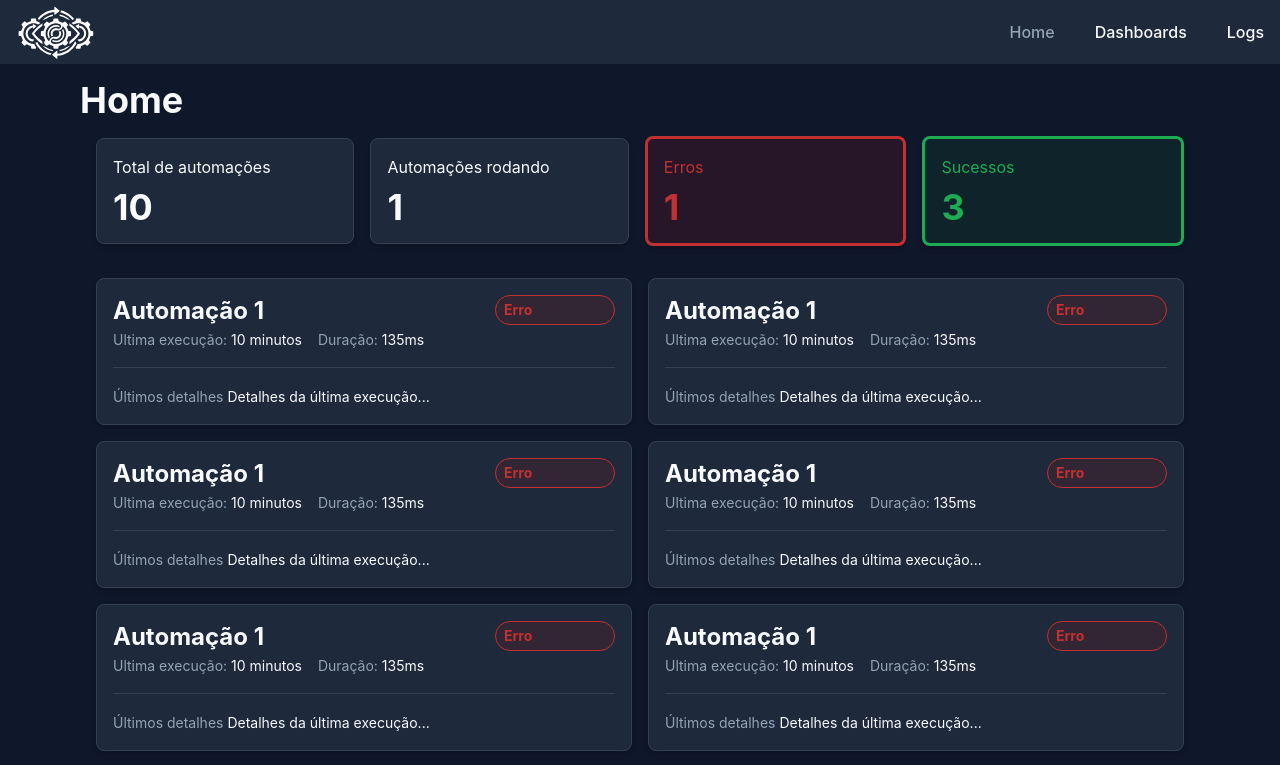
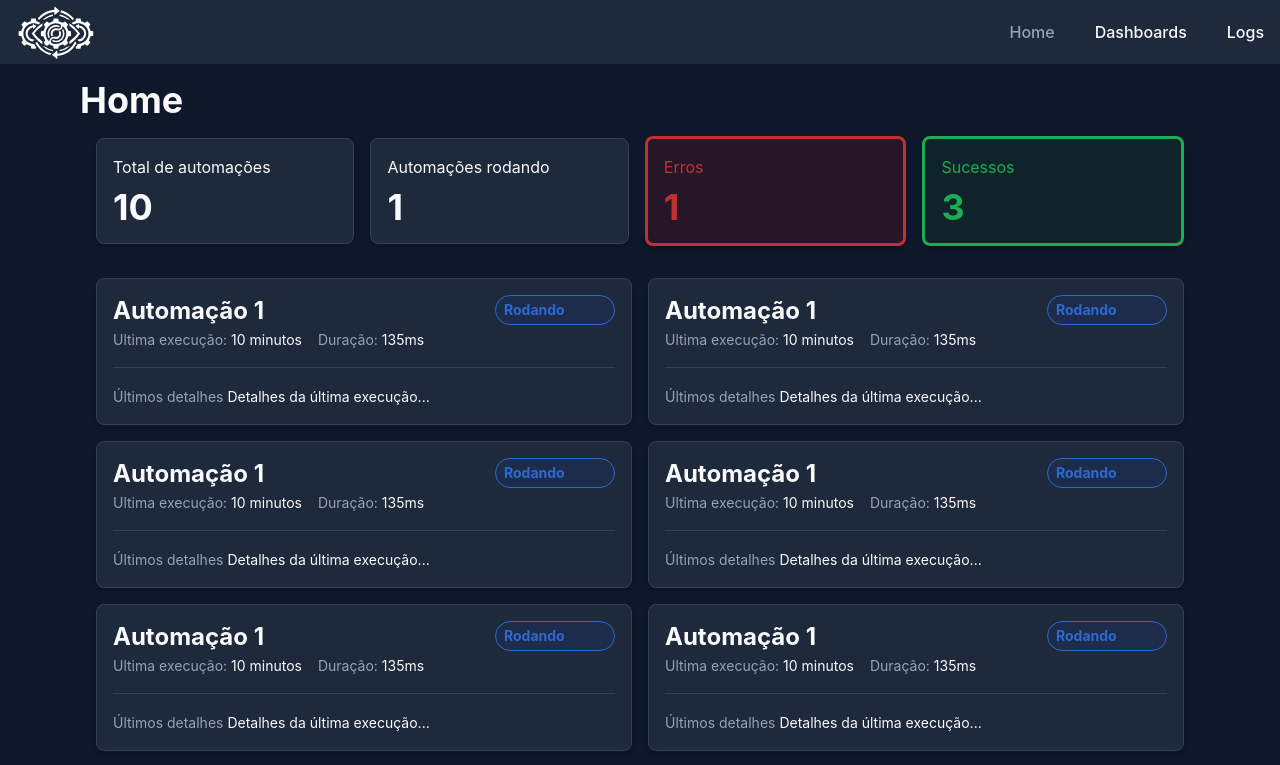
Before and after one commit to Larand26/Monitoramento-Automacoes, a React (Vite) app: page /#/ in a window 1280 px wide. Shown: the top 765 px of the page. Built offline with nearby package versions, Linux system fonts and the light colour scheme.

Commit message:
style: coloca todas as opcoes de status

```diff
--- a/src/components/CardAutomation.tsx
+++ b/src/components/CardAutomation.tsx
@@ -4,7 +4,7 @@ import Flag from "./Flag";
 export default function CardAutomation() {
   return (
     <Card className="relative">
-      <Flag variant="error" />
+      <Flag variant="running" />
 
       <h2 className="text-2xl font-bold">Automação 1</h2>
       <div className="flex gap-4">
--- a/src/components/Flag.tsx
+++ b/src/components/Flag.tsx
@@ -1,17 +1,30 @@
-export default function Flag(props: { variant: "success" | "error" }) {
-  const span = props.variant === "success" ? "Sucesso" : "Erro";
-  let style = "";
-  style =
-    props.variant === "success"
-      ? "bg-green-900/20 semantic-green border border-semantic-green"
-      : "";
-  style =
-    props.variant === "error"
-      ? "bg-red-900/20 semantic-red border border-semantic-red"
-      : style;
+const options = {
+  success: {
+    text: "Sucesso",
+    style: "bg-green-900/20 semantic-green border border-semantic-green",
+  },
+  error: {
+    text: "Erro",
+    style: "bg-red-900/20 semantic-red border border-semantic-red",
+  },
+  warning: {
+    text: "Aviso",
+    style: "bg-yellow-900/20 semantic-yellow border border-semantic-yellow",
+  },
+  running: {
+    text: "Rodando",
+    style: "bg-blue-900/20 semantic-blue border border-semantic-blue",
+  },
+};
+
+export default function Flag(props: {
+  variant: "success" | "error" | "warning" | "running";
+}) {
+  const span = options[props.variant]?.text || "";
+  const style = options[props.variant]?.style || "";
   return (
     <div
-      className={`flex items-certer justify-between ${style} absolute top-4 right-4 px-2 py-1 rounded-full text-sm font-bold min-w-30`}
+      className={`flex items-center justify-between ${style} absolute top-4 right-4 px-2 py-1 rounded-full text-sm font-bold min-w-30`}
     >
       <span>{span}</span>
       <i></i>
--- a/src/index.css
+++ b/src/index.css
@@ -45,6 +45,9 @@ body {
 .semantic-yellow {
   color: var(--semantic-yellow);
 }
+.border-semantic-yellow {
+  border-color: var(--semantic-yellow);
+}
 .semantic-red {
   color: var(--semantic-red);
 }
@@ -54,3 +57,6 @@ body {
 .semantic-blue {
   color: var(--semantic-blue);
 }
+.border-semantic-blue {
+  border-color: var(--semantic-blue);
+}
```
